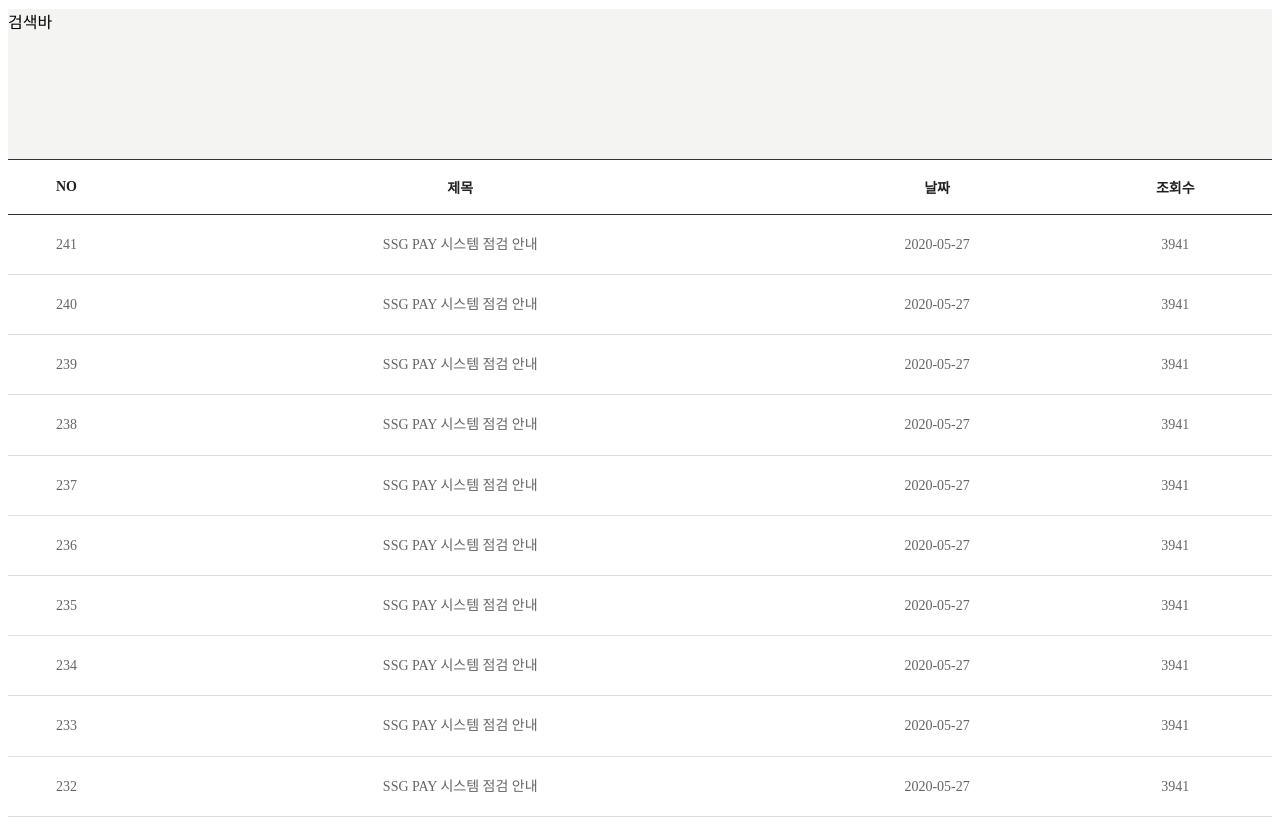
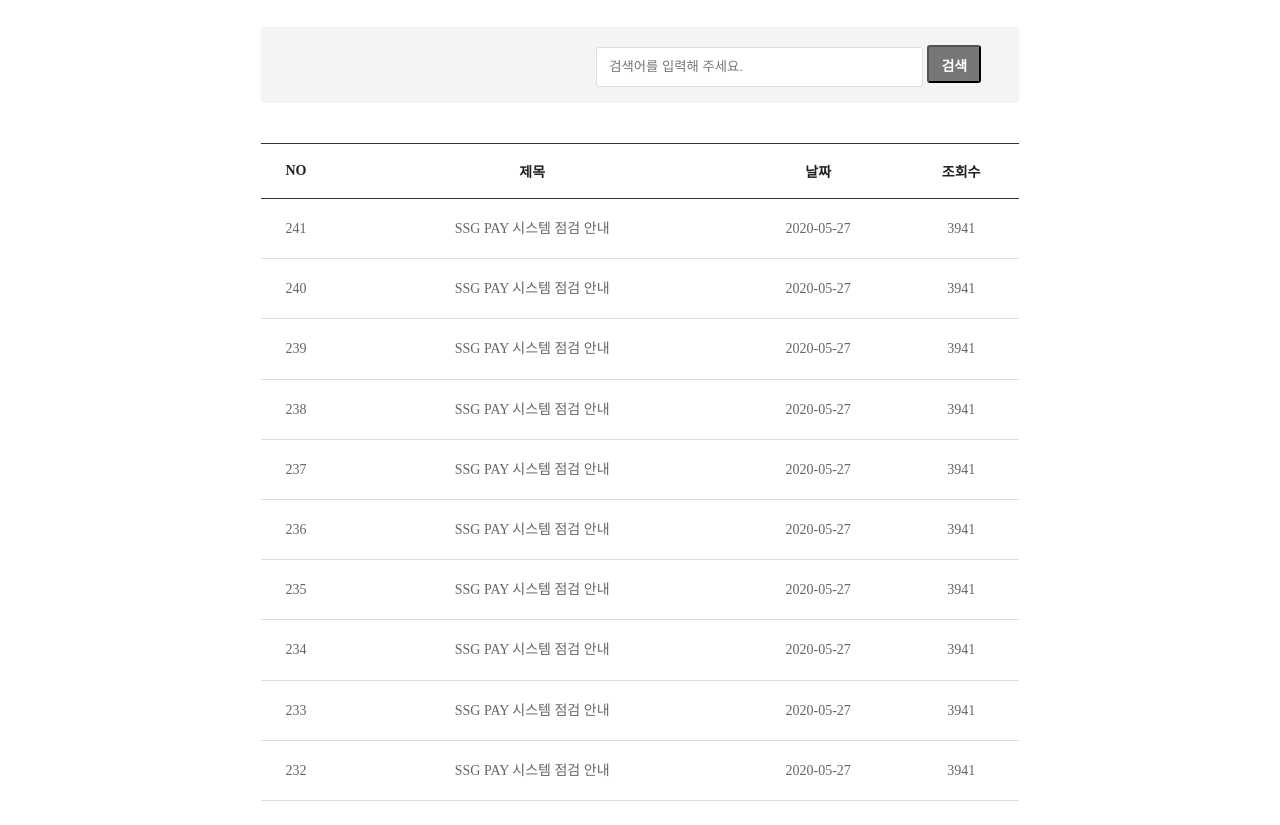
Before and after one commit to nari-52/TIL4, a plain HTML site: page WebContent/00_semi/notice_list.html in a window 1280 px wide. Shown: the part 109-934 px from the top of the page. Drawn offline with Linux system fonts and the light colour scheme.

Commit message:
200528_semi

```diff
--- a/WebContent/00_semi/notice_list.html
+++ b/WebContent/00_semi/notice_list.html
@@ -9,9 +9,14 @@
 		min-width: 320px;
 	}
 
+	div#container {
+		width: 60%;
+		margin: 0 auto;
+	}
+
 	div#sub_header {
 		height: 98px;
-		/* background-color: yellow; */
+		padding-top: 30px;
 	}
 
 	h2>img {
@@ -24,9 +29,46 @@
 	}
 
 	div#search_bar {
-		height: 150px;
+		width: 100%;
+		height: 76px;
 		background-color: #f4f4f2;
+		border-radius: 3px;
+    	margin-bottom: 40px;
 	}
+
+	div#search_bar_right {
+		float: right;
+		margin-right: 5%;
+	}
+
+
+	input#search_input {
+		margin-top: 20px;
+		display: inline;
+		width: 321px;
+	    height: 36px;
+	    line-height: 36px;
+	    border: 1px solid #ddd;
+	    border-radius: 3px;
+	    text-indent: 10px;
+	    color: #666;
+	}
+
+	/* 버튼 타입이라 밑에 그림자 지는게 맘에 안듬 */
+	input#search_button {
+		display: inline;
+	    width: 54px;
+	    height: 38px;
+	    line-height: 38px;
+	    background: #777;
+	    border-radius: 3px;
+	    font-size: 14px;
+	    font-weight: bold;
+	    color: #fff;
+	    text-align: center;
+	    padding: 0;
+	}
+
 
 	/* ---------------------------- 헤더 끝 -------------------------- */
 
@@ -59,6 +101,8 @@
 
 
 
+
+
 </style>
 </head>
 <body>
@@ -72,7 +116,12 @@
 			</div>
 			<div id="search_header">
 				<div id="search_bar">
-					검색바
+					<div id="search_bar_right">
+
+						<input id="search_input" type="text" placeholder="검색어를 입력해 주세요."/>
+						<!-- <a href="http://localhost:9090/JavaScriptStudy/00_semi/index.html" id="search_atag">검색</a> -->
+						<input id="search_button" type="button" value="검색" />
+					</div>
 				</div>
 			</div>
 		</header>
```
